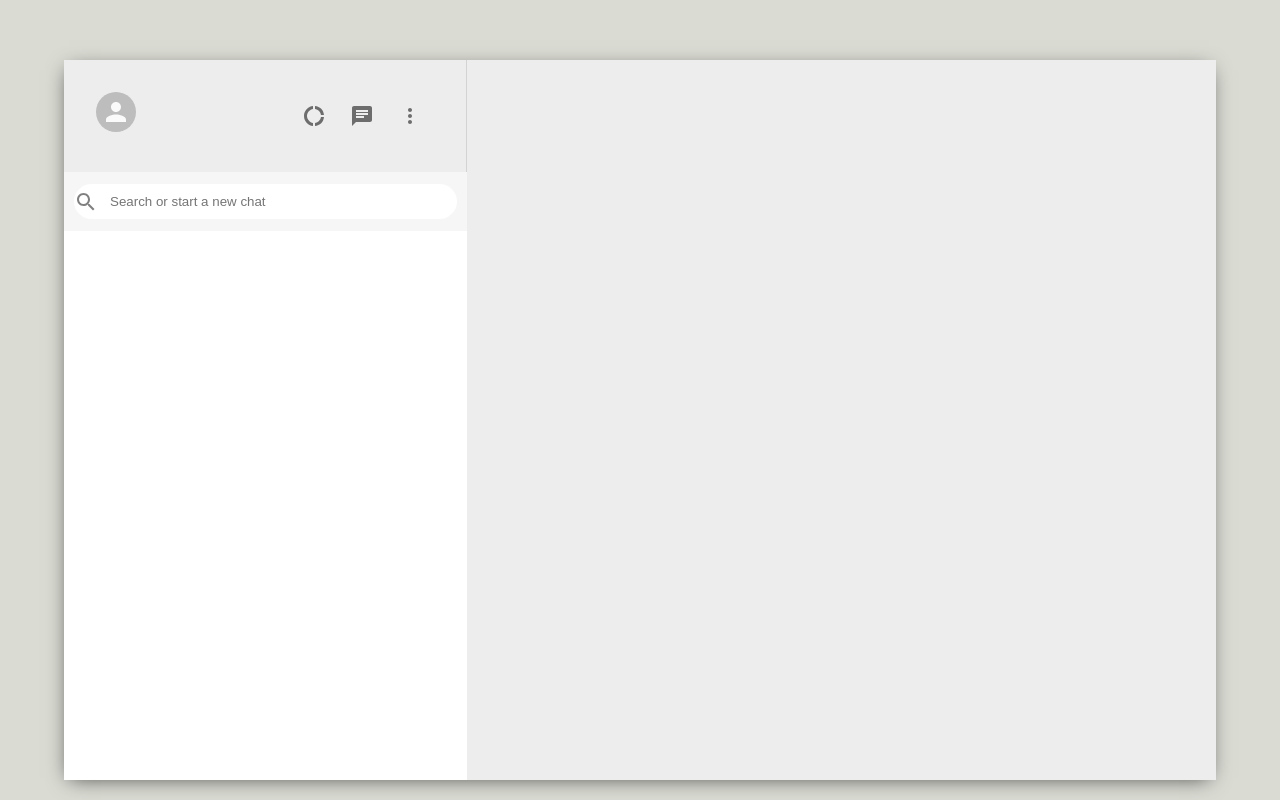
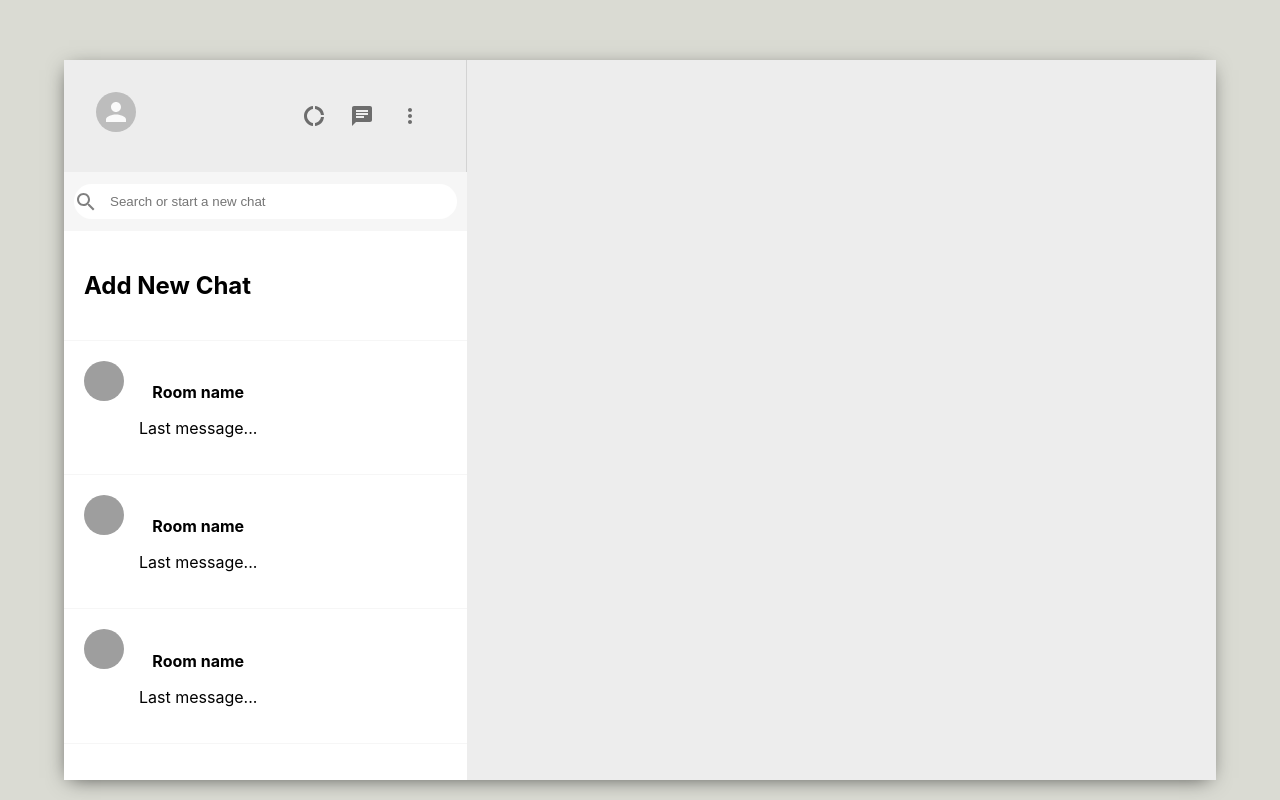
Before and after one commit to yawwusu/react-whatsapp-clone, a React (Create React App) app: page / in a window 1280 px wide. Built offline with nearby package versions, Linux system fonts and the light colour scheme; grey boxes are pictures that could not be loaded.

Commit message:
Added SidebarChat component and styles

```diff
--- a/src/Sidebar.js
+++ b/src/Sidebar.js
@@ -5,6 +5,7 @@
 import DonutLargeIcon from '@material-ui/icons/DonutLarge'
 import MoreVertIcon from '@material-ui/icons/MoreVert'
 import  SearchOutlined  from '@material-ui/icons/SearchOutlined'
+import SidebarChat from './SidebarChat'
 
 function Sidebar() {
     return (
@@ -32,7 +33,10 @@
             </div>
 
             <div className="Sidebar-chats">
-
+                <SidebarChat addNewChat />
+                <SidebarChat />
+                <SidebarChat />
+                <SidebarChat />
             </div>
 
         </div>
--- /dev/null
+++ b/src/SidebarChat.css
@@ -0,0 +1,23 @@
+.Sidebar-chat {
+    display: flex;
+    padding: 20px;
+    cursor: pointer;
+    border-bottom: 1px solid #f6f6f6;
+}
+
+.Sidebar-chat:hover {
+    background-color: #ebebeb;
+}
+
+.Sidebar-chat-avatar {
+
+}
+
+.Sidebar-chat-info {
+    margin-left: 15px;
+}
+
+.Sidebar-chat-info > h4 {
+    font-size: 16px;
+    margin-bottom: 8px;
+}
--- /dev/null
+++ b/src/SidebarChat.js
@@ -0,0 +1,38 @@
+import { Avatar } from '@material-ui/core'
+import React from 'react'
+import './SidebarChat.css'
+
+function SidebarChat({addNewChat}) {
+    const [seed, setSeed] = React.useState(123);
+
+    React.useEffect(() => {
+        setSeed(Math.floor(Math.random() * 5000));
+    }, [])
+
+    const createChat = () => {
+        const roomName = prompt("Please enter a name for the chat");
+
+        if (roomName) {
+            //do some db stuff here
+        }
+
+    }
+
+    return  !addNewChat ? (
+        <div className="Sidebar-chat">
+            <div className="Sidebar-chat-avatar">
+                <Avatar src={`https://avatars.dicebear.com/api/human/${seed}.svg`} />
+            </div>
+            <div className="Sidebar-chat-info">
+                <h4>Room name</h4>
+                <p> Last message...</p>
+            </div>
+        </div>
+    ) : (
+        <div className="Sidebar-chat" onClick={createChat}>
+            <h2>Add New Chat</h2>
+        </div>
+    )
+}
+
+export default SidebarChat
```
